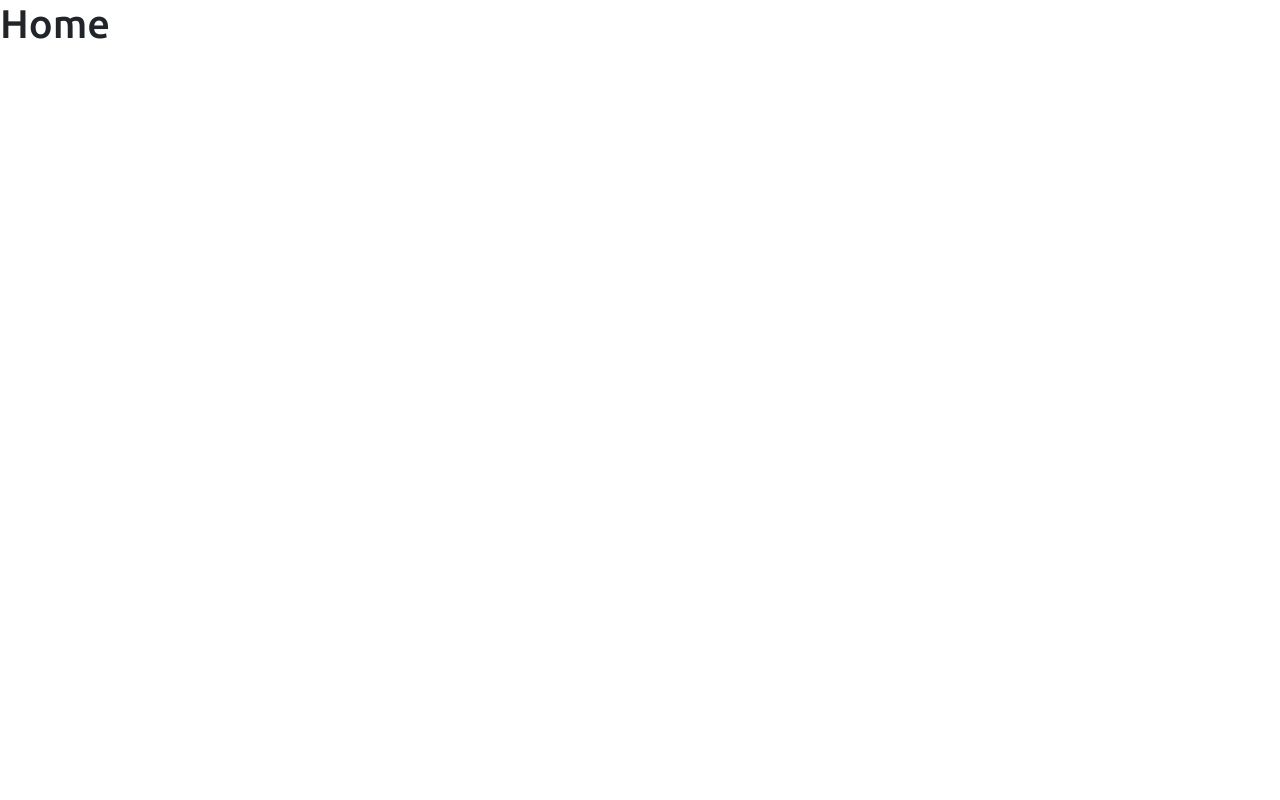
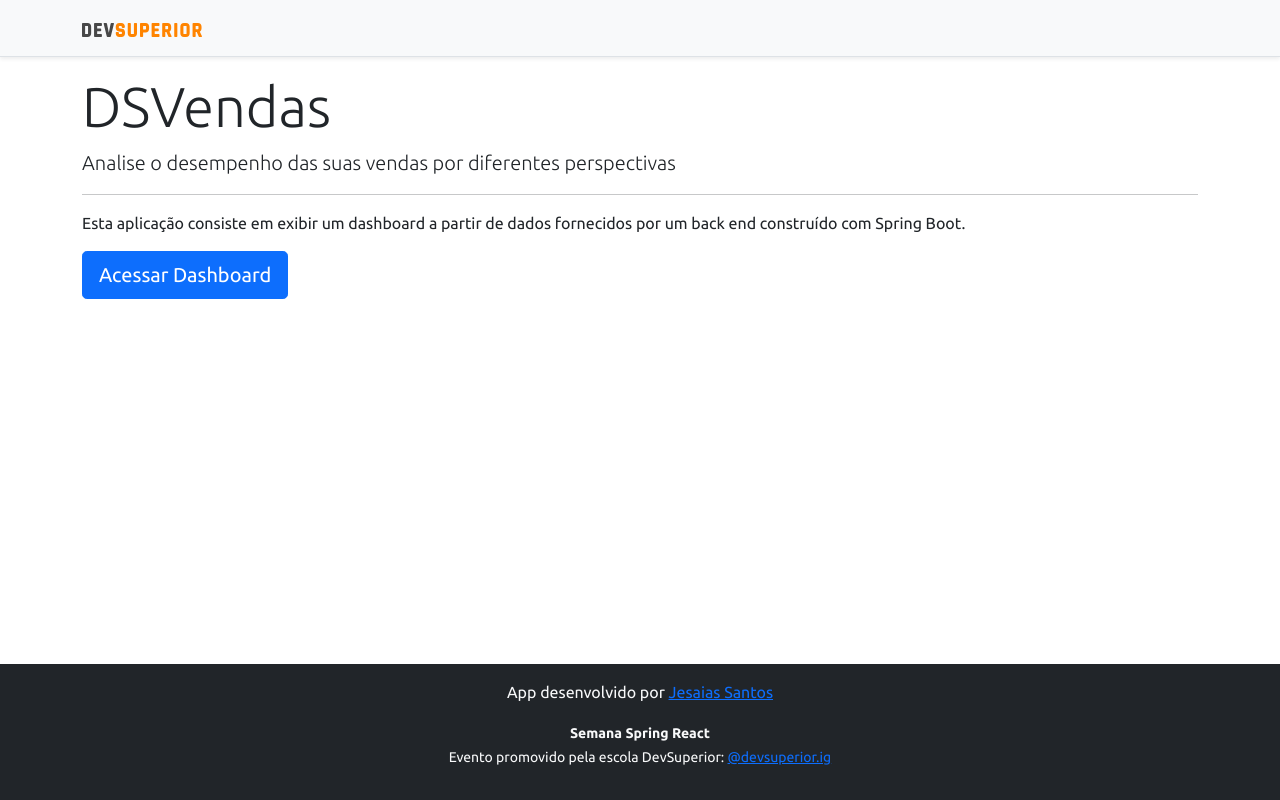
Before and after one commit to jesasdev/projeto-sds, a React (Create React App) app in the folder frontend/: page / in a window 1280 px wide. Built offline with nearby package versions, Linux system fonts and the light colour scheme.

Commit message:
Navegação Home

```diff
--- a/frontend/src/components/NavBar/index.tsx
+++ b/frontend/src/components/NavBar/index.tsx
@@ -1,5 +1,7 @@
 
 import ImgDsDark from 'assets/img/ds-dark.svg'
+import { Link } from 'react-router-dom';
+
 const NavBar = () => {
     return (
 
@@ -7,7 +9,9 @@
         <div className="d-flex flex-column flex-md-row align-items-center p-3 px-md-4 mb-3 bg-light border-bottom shadow-sm">
             <div className="container">
                 <nav className="my-2 my-md-0 mr-md-3">
+                    <Link to="/">
                     <img src={ImgDsDark} alt="DevSuperior" width="120" />
+                    </Link>
                 </nav>
 
             </div>
--- a/frontend/src/pages/Home/index.tsx
+++ b/frontend/src/pages/Home/index.tsx
@@ -1,13 +1,26 @@
+import Footer from "components/Footer";
+import NavBar from "components/NavBar";
+import { Link } from "react-router-dom";
 
 
 const Home = () => {
     return (
+        <>
+            <NavBar />
+            <div className="container">
+                <div className="jumbotron">
+                    <h1 className="display-4">DSVendas</h1>
+                    <p className="lead">Analise o desempenho das suas vendas por diferentes perspectivas</p>
+                    <hr />
 
-
-        <div >
-            <h1>Home</h1>
-        </div>
-
+                    <p>Esta aplicação consiste em exibir um dashboard a partir de dados fornecidos por um back end construído com Spring Boot.</p>
+                    <Link className="btn btn-primary btn-lg" to="/dashboard">
+                        Acessar Dashboard
+                    </Link>
+                </div>
+            </div>
+            <Footer />
+        </>
     );
 }
 
```
